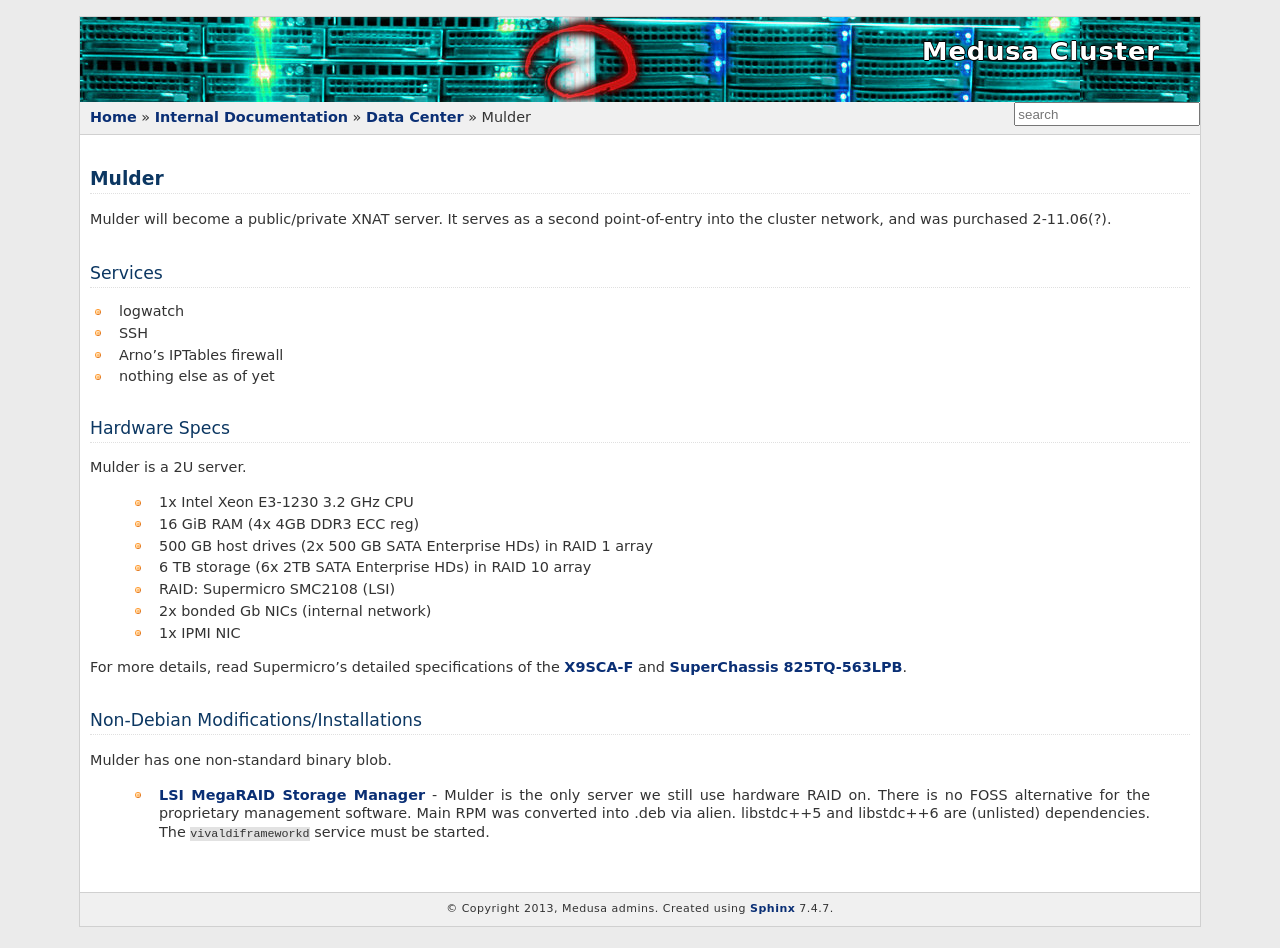
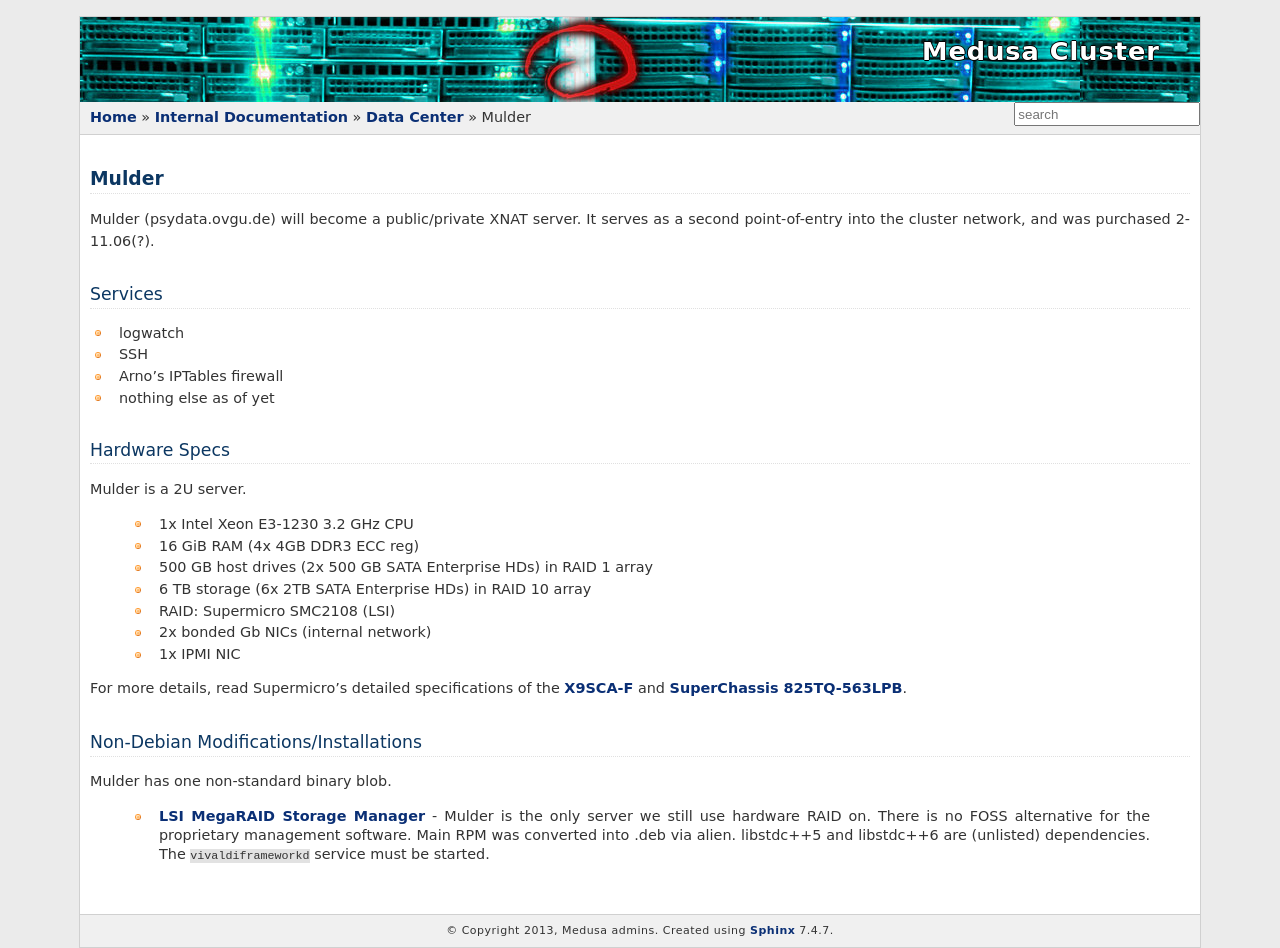
Before and after one commit to psychoinformatics-de/ipsy-docs, a Sphinx documentation site: the page built from source/internal/data_center/mulder.rst, in a window 1280 px wide. Built offline with Sphinx 7.4.7, drawn with Linux system fonts in a browser that asks for light colours; formulas are drawn with MathJax 3; before the commit the page ends 927 px from its top, so only the background shows below that.

Commit message:
Add mulder's dns name; cosmetic fix

```diff
--- a/source/internal/data_center/mulder.rst
+++ b/source/internal/data_center/mulder.rst
@@ -1,10 +1,10 @@
 .. -*- mode: rst; fill-column: 79 -*-
 .. ex: set sts=4 ts=4 sw=4 et tw=79:
 
-****
+******
 Mulder
-****
-Mulder will become a public/private XNAT server. It
+******
+Mulder (psydata.ovgu.de) will become a public/private XNAT server. It
 serves as a second point-of-entry into the cluster network, and was
 purchased 2-11.06(?).
 
```
